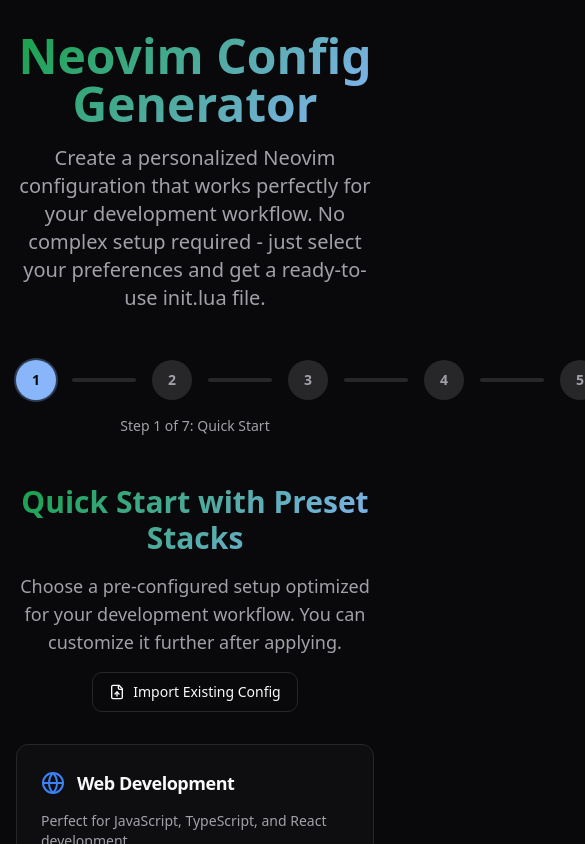
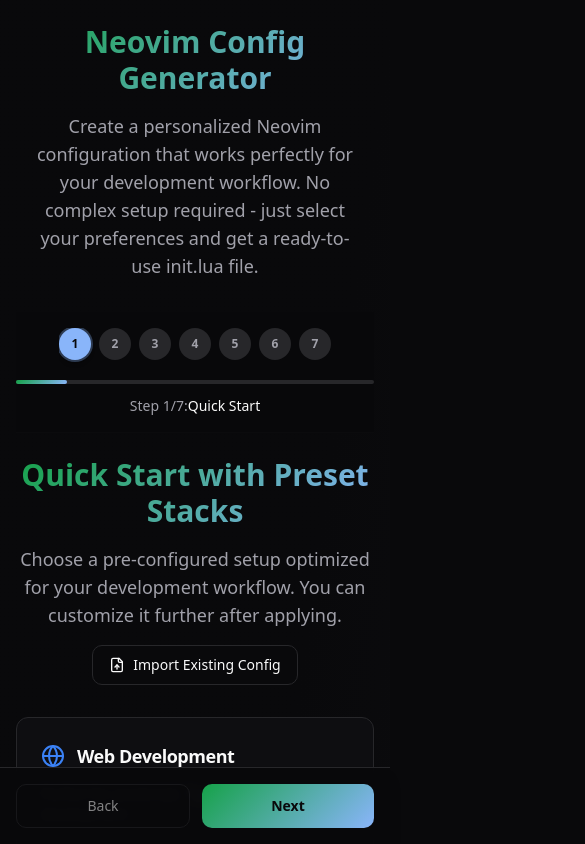
Before and after one commit to justinloveless/nvim-config-forge, a React (Vite) app: page / in a window 390 px wide. Shown: the top 844 px of the page, 585 px wide, since content can reach past the window. Built offline with nearby package versions, Linux system fonts and the light colour scheme.

Commit message:
Refactor stepper for navigation and mobile

```diff
--- a/src/components/ProgressIndicator.tsx
+++ b/src/components/ProgressIndicator.tsx
@@ -5,24 +5,32 @@ interface ProgressIndicatorProps {
   currentStep: number;
   totalSteps: number;
   steps: string[];
+  onStepClick?: (stepIndex: number) => void;
 }
 
 export const ProgressIndicator: React.FC<ProgressIndicatorProps> = ({
   currentStep,
   totalSteps,
-  steps
+  steps,
+  onStepClick
 }) => {
   return (
-    <div className="mb-12">
-      <div className="flex items-center justify-between mb-4">
+    <div className="mb-6 md:mb-12 sticky top-0 z-40 bg-background/95 backdrop-blur-sm border-b border-border/10 py-4">
+      {/* Desktop layout */}
+      <div className="hidden md:flex items-center justify-between mb-4">
         {steps.map((step, index) => (
           <div key={index} className="flex items-center">
-            <div
+            <button
+              onClick={() => onStepClick?.(index)}
+              disabled={!onStepClick}
               className={cn(
                 "w-10 h-10 rounded-full flex items-center justify-center text-sm font-semibold transition-all duration-300",
-                index < currentStep && "bg-nvim-green text-background",
-                index === currentStep && "bg-nvim-blue text-background ring-2 ring-nvim-blue/30",
-                index > currentStep && "bg-muted text-muted-foreground"
+                "hover:scale-105 focus:outline-none focus:ring-2 focus:ring-nvim-blue/50",
+                onStepClick && "cursor-pointer",
+                !onStepClick && "cursor-default",
+                index < currentStep && "bg-nvim-green text-background shadow-sm hover:bg-nvim-green/90",
+                index === currentStep && "bg-nvim-blue text-background ring-2 ring-nvim-blue/30 shadow-md",
+                index > currentStep && "bg-muted text-muted-foreground hover:bg-muted/80"
               )}
             >
               {index < currentStep ? (
@@ -32,7 +40,7 @@ export const ProgressIndicator: React.FC<ProgressIndicatorProps> = ({
               ) : (
                 index + 1
               )}
-            </div>
+            </button>
             {index < steps.length - 1 && (
               <div className={cn(
                 "w-16 h-1 mx-4 rounded-full transition-all duration-300",
@@ -42,9 +50,54 @@ export const ProgressIndicator: React.FC<ProgressIndicatorProps> = ({
           </div>
         ))}
       </div>
-      <div className="text-center">
+
+      {/* Mobile layout */}
+      <div className="md:hidden">
+        <div className="flex items-center justify-center mb-3">
+          <div className="flex items-center space-x-2 overflow-x-auto pb-2">
+            {steps.map((step, index) => (
+              <button
+                key={index}
+                onClick={() => onStepClick?.(index)}
+                disabled={!onStepClick}
+                className={cn(
+                  "w-8 h-8 rounded-full flex items-center justify-center text-xs font-semibold transition-all duration-300 flex-shrink-0",
+                  "hover:scale-105 focus:outline-none focus:ring-2 focus:ring-nvim-blue/50",
+                  onStepClick && "cursor-pointer",
+                  !onStepClick && "cursor-default",
+                  index < currentStep && "bg-nvim-green text-background shadow-sm",
+                  index === currentStep && "bg-nvim-blue text-background ring-2 ring-nvim-blue/30 shadow-md",
+                  index > currentStep && "bg-muted text-muted-foreground"
+                )}
+              >
+                {index < currentStep ? (
+                  <svg className="w-3 h-3" fill="currentColor" viewBox="0 0 20 20">
+                    <path fillRule="evenodd" d="M16.707 5.293a1 1 0 010 1.414l-8 8a1 1 0 01-1.414 0l-4-4a1 1 0 011.414-1.414L8 12.586l7.293-7.293a1 1 0 011.414 0z" clipRule="evenodd" />
+                  </svg>
+                ) : (
+                  index + 1
+                )}
+              </button>
+            ))}
+          </div>
+        </div>
+        <div className="w-full bg-muted h-1 rounded-full">
+          <div
+            className="h-full bg-gradient-primary rounded-full transition-all duration-300"
+            style={{ width: `${((currentStep + 1) / totalSteps) * 100}%` }}
+          />
+        </div>
+      </div>
+
+      <div className="text-center mt-3">
         <p className="text-sm text-muted-foreground">
-          Step {currentStep + 1} of {totalSteps}: {steps[currentStep]}
+          <span className="md:hidden">
+            Step {currentStep + 1}/{totalSteps}:
+          </span>
+          <span className="hidden md:inline">
+            Step {currentStep + 1} of {totalSteps}:
+          </span>
+          <span className="font-medium text-foreground">{steps[currentStep]}</span>
         </p>
       </div>
     </div>
--- a/src/pages/Index.tsx
+++ b/src/pages/Index.tsx
@@ -234,6 +234,16 @@ const Index = () => {
     const newStep = Math.max(currentStep - 1, 0);
     setCurrentStep(newStep);
     updateURL(newStep, config);
+  };
+
+  const handleStepClick = (stepIndex: number) => {
+    setCurrentStep(stepIndex);
+    if (stepIndex === STEPS.length - 1) {
+      // Generate config on the last step
+      const generated = generateInitLua(config);
+      setGeneratedConfig(generated);
+    }
+    updateURL(stepIndex, config);
   };
 
   const handleDownload = () => {
@@ -647,13 +657,13 @@ const Index = () => {
   };
 
   return (
-    <div className="min-h-screen bg-background">
-      <div className="container mx-auto px-4 py-8 max-w-6xl">
-        <div className="text-center mb-12">
-          <h1 className="text-5xl font-bold mb-4 bg-gradient-primary bg-clip-text text-transparent">
+    <div className="min-h-screen bg-gradient-to-br from-background via-background to-card pb-20 md:pb-4">
+      <div className="container mx-auto px-4 py-6 md:py-12 max-w-6xl">
+        <div className="text-center mb-8 md:mb-16">
+          <h1 className="text-3xl md:text-5xl font-bold mb-4 md:mb-6 bg-gradient-primary bg-clip-text text-transparent">
             Neovim Config Generator
           </h1>
-          <p className="text-xl text-muted-foreground max-w-3xl mx-auto">
+          <p className="text-lg md:text-xl text-muted-foreground max-w-3xl mx-auto px-4">
             Create a personalized Neovim configuration that works perfectly for your development workflow.
             No complex setup required - just select your preferences and get a ready-to-use init.lua file.
           </p>
@@ -663,18 +673,108 @@ const Index = () => {
           currentStep={currentStep}
           totalSteps={STEPS.length}
           steps={STEPS}
+          onStepClick={handleStepClick}
         />
 
-        <div className="mb-12">
-          {renderCurrentStep()}
+        <div className="min-h-[400px] md:min-h-[600px] flex flex-col justify-between">
+          <div className="flex-1 mb-8 md:mb-12">
+            {renderCurrentStep()}
+          </div>
+
+          {/* Desktop navigation */}
+          <div className="hidden md:flex justify-between">
+            <Button
+              onClick={handleBack}
+              disabled={currentStep === 0}
+              variant="outline"
+              size="lg"
+              className="px-8"
+            >
+              Back
+            </Button>
+
+            {currentStep < STEPS.length - 1 ? (
+              <Button
+                onClick={handleNext}
+                disabled={!canProceed()}
+                size="lg"
+                className="bg-gradient-primary hover:opacity-90 text-background font-semibold px-8"
+              >
+                {currentStep === STEPS.length - 2 ? 'Generate Config' : currentStep === 0 ? 'Next' : 'Next (or Skip)'}
+              </Button>
+            ) : (
+              <Button
+                onClick={() => {
+                  setCurrentStep(0);
+                  setConfig({ languages: [], theme: '', plugins: [], settings: [], leaderKey: ' ', keymaps: {} });
+                  setGeneratedConfig('');
+                  updateURL(0, { languages: [], theme: '', plugins: [], settings: [], leaderKey: ' ', keymaps: {} });
+                }}
+                variant="outline"
+                size="lg"
+                className="px-8"
+              >
+                Start Over
+              </Button>
+            )}
+          </div>
         </div>
 
-        <div className="flex justify-between">
+        {/* Advanced Features Toggle */}
+        <div className="mt-8 md:mt-16 pt-8 border-t border-border">
+          <div className="text-center">
+            <Button
+              onClick={() => setShowAdvancedFeatures(!showAdvancedFeatures)}
+              variant="ghost"
+              className="text-muted-foreground hover:text-foreground"
+            >
+              <Wrench className="w-4 h-4 mr-2" />
+              {showAdvancedFeatures ? 'Hide' : 'Show'} Advanced Features
+            </Button>
+          </div>
+
+          {showAdvancedFeatures && (
+            <Tabs defaultValue="installer" className="mt-8">
+              <TabsList className="grid w-full grid-cols-3">
+                <TabsTrigger value="installer">
+                  <Zap className="w-4 h-4 mr-2" />
+                  Quick Install
+                </TabsTrigger>
+                <TabsTrigger value="health">
+                  <Settings className="w-4 h-4 mr-2" />
+                  Health Check
+                </TabsTrigger>
+                <TabsTrigger value="import">
+                  <FileUp className="w-4 h-4 mr-2" />
+                  Import Config
+                </TabsTrigger>
+              </TabsList>
+
+              <TabsContent value="installer" className="mt-6">
+                <InstallerScripts config={config} generatedConfig={generatedConfig} />
+              </TabsContent>
+
+              <TabsContent value="health" className="mt-6">
+                <HealthCheckAnalyzer />
+              </TabsContent>
+
+              <TabsContent value="import" className="mt-6">
+                <ConfigImporter onImportConfig={handleImportConfig} />
+              </TabsContent>
+            </Tabs>
+          )}
+        </div>
+      </div>
+
+      {/* Mobile floating navigation */}
+      <div className="md:hidden fixed bottom-0 left-0 right-0 bg-background/95 backdrop-blur-sm border-t border-border p-4 z-50 shadow-lg">
+        <div className="flex justify-between items-center max-w-sm mx-auto gap-3">
           <Button
             onClick={handleBack}
             disabled={currentStep === 0}
             variant="outline"
             size="lg"
+            className="flex-1"
           >
             Back
           </Button>
@@ -684,9 +784,9 @@ const Index = () => {
               onClick={handleNext}
               disabled={!canProceed()}
               size="lg"
-              className="bg-gradient-primary hover:opacity-90 text-background font-semibold"
+              className="bg-gradient-primary hover:opacity-90 text-background font-semibold flex-1"
             >
-              {currentStep === STEPS.length - 2 ? 'Generate Config' : currentStep === 0 ? 'Next' : 'Next (or Skip)'}
+              {currentStep === STEPS.length - 2 ? 'Generate' : 'Next'}
             </Button>
           ) : (
             <Button
@@ -694,9 +794,11 @@ const Index = () => {
                 setCurrentStep(0);
                 setConfig({ languages: [], theme: '', plugins: [], settings: [], leaderKey: ' ', keymaps: {} });
                 setGeneratedConfig('');
+                updateURL(0, { languages: [], theme: '', plugins: [], settings: [], leaderKey: ' ', keymaps: {} });
               }}
               variant="outline"
               size="lg"
+              className="flex-1"
             >
               Start Over
             </Button>
```
